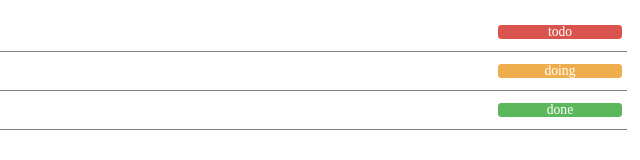
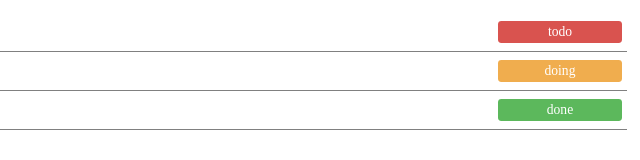
Before and after one commit to knightmoves-schools/capstone-073-style-rows-trq-frags, a website: page index.html in a window 1280 px wide. Shown: the full height of the page, 640-1280 px from the left. Drawn offline with Linux system fonts and the light colour scheme.

Commit message:
task force

```diff
--- a/index.html
+++ b/index.html
@@ -32,16 +32,16 @@
         .task-status {
             flex: 1 1 10%;
             min-width: 4em;
-            height: 1em;               /* exactly 1em tall */
+            padding: 0.25em 0.5em;           /* vertical and horizontal padding */
             display: flex;
-            align-items: center;       /* vertical centering */
-            justify-content: center;   /* horizontal centering */
-            line-height: 1em;
+            align-items: center;             /* vertical centering */
+            justify-content: center;         /* horizontal centering */
             color: #fff;
             font-size: 0.85em;
             border-radius: 0.25em;
             margin-left: 0.25em;
         }
+
 
         /* optional status colors */
         .todo { background: #d9534f; }   /* red */
```
